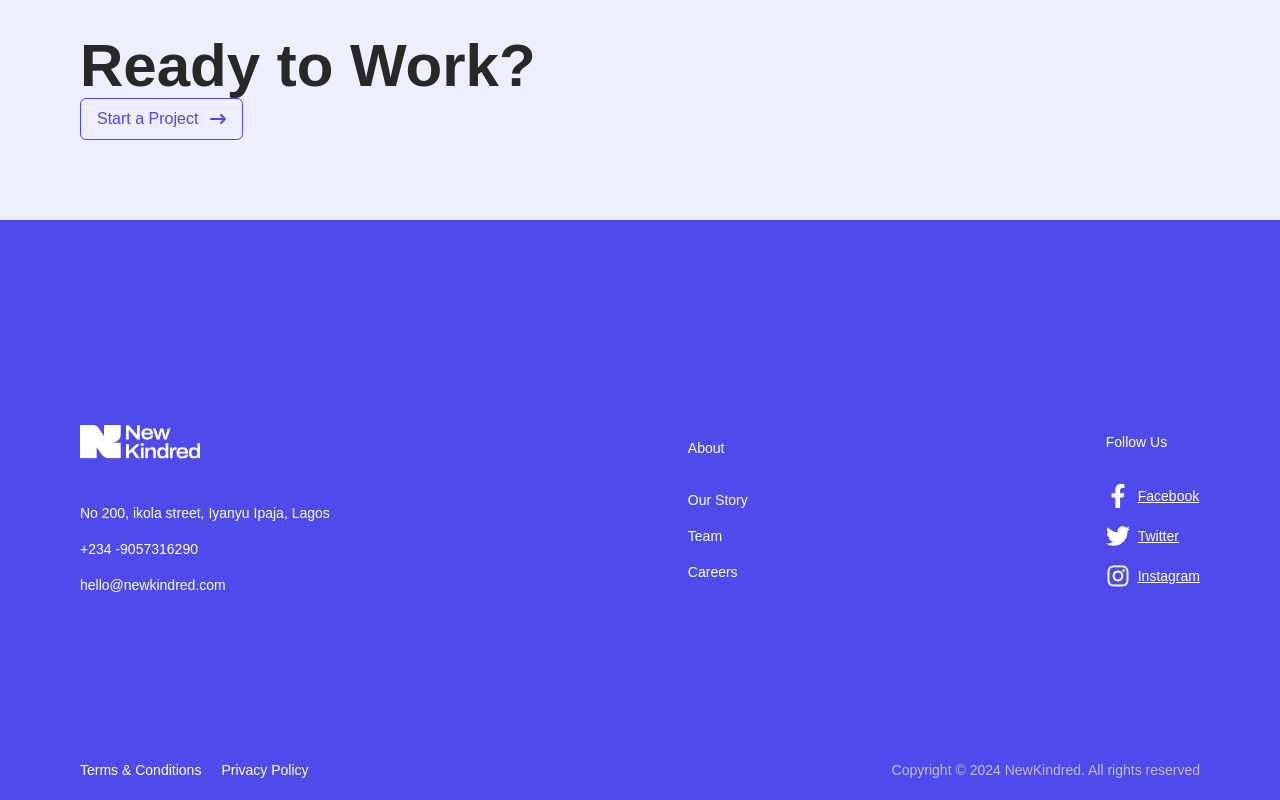
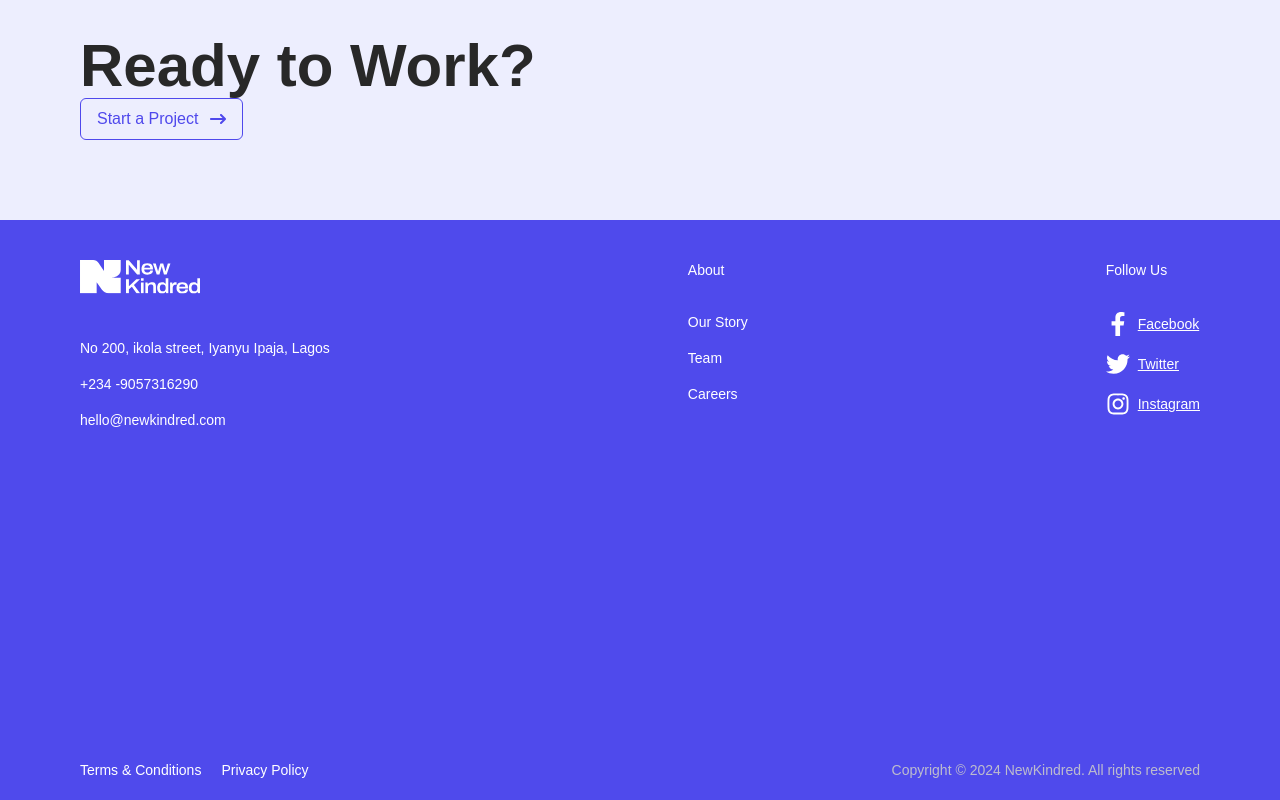
Before and after one commit to Haryomidey/newkind-agency, a React (Vite) app: page /#/ in a window 1280 px wide. Shown: the part 2602-3402 px from the top of the page. Built offline with nearby package versions, Linux system fonts and the light colour scheme; a web font is replaced by a local one.

Commit message:
style: remove align items from the footer

```diff
--- a/src/components/Footer.jsx
+++ b/src/components/Footer.jsx
@@ -7,7 +7,7 @@ import { Link } from 'react-router-dom';
 const Footer = () => {
     return (
         <div className='bg-[#4f4aec] w-full px-5 sm:px-20 pt-10 text-white'>
-            <div className='min-h-[500px] flex items-center justify-between flex-wrap text-xs sm:text-sm'>
+            <div className='min-h-[500px] flex justify-between flex-wrap text-xs sm:text-sm'>
                 <div className='flex flex-col gap-4'>
                     <img src={FooterLogo} alt="footer logo" className='w-[100px] sm:w-[120px] mb-7' />
                     <p>No 200, ikola street, Iyanyu Ipaja, Lagos</p>
```
